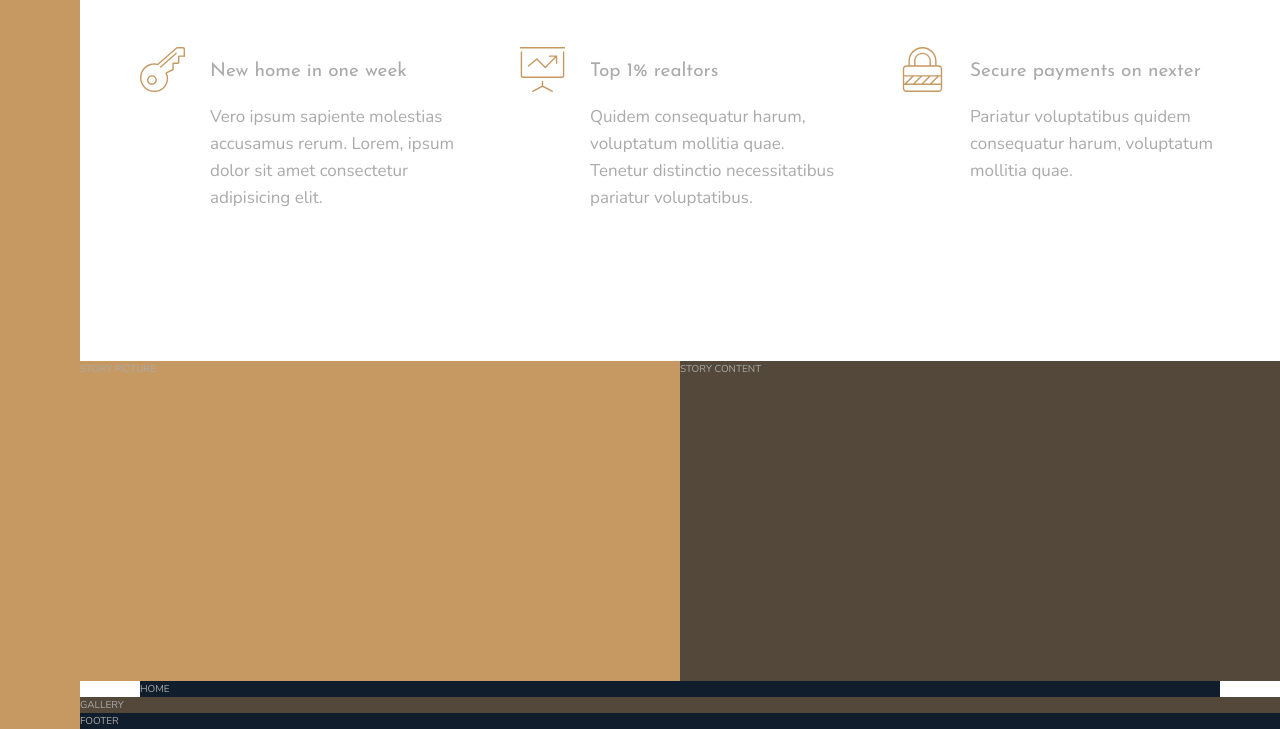
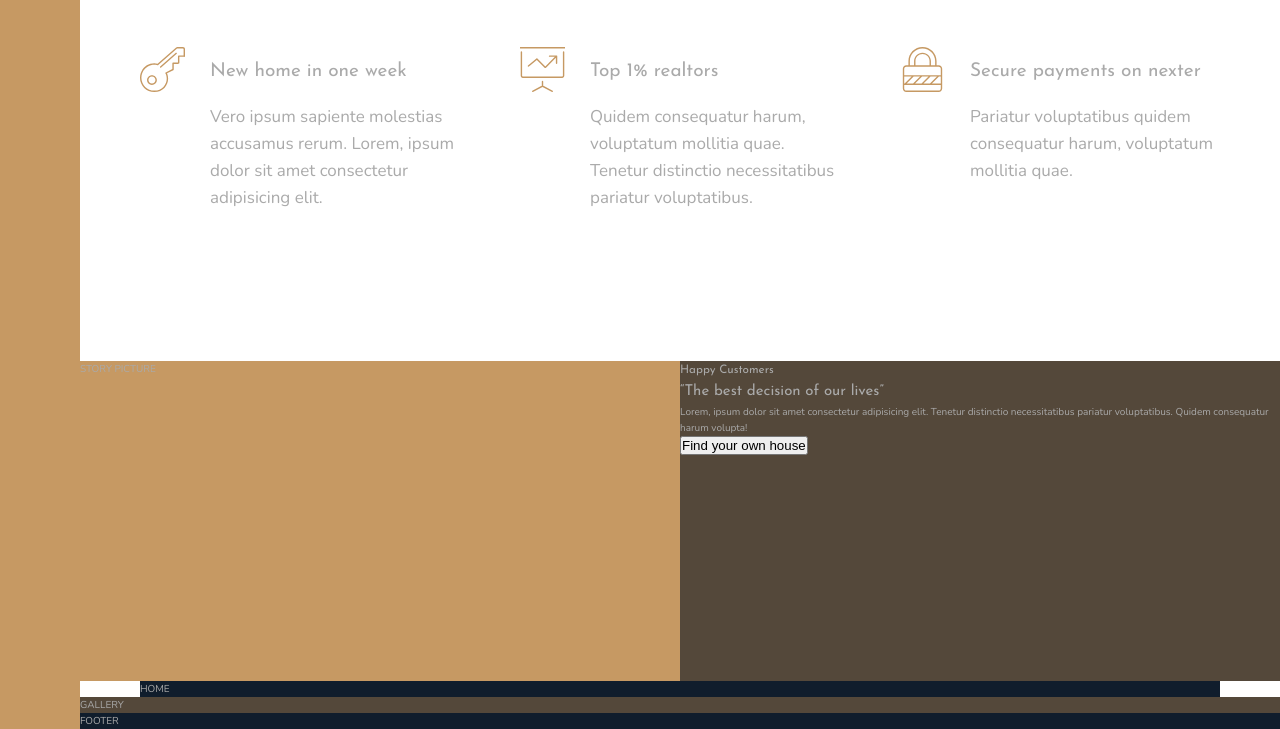
Before and after one commit to Mechack08/Nexter, a website: page index.html in a window 1280 px wide. Shown: the part 947-1676 px from the top of the page. Drawn offline with nearby package versions, Linux system fonts and the light colour scheme.

Commit message:
HTML Markup second part Story Section

```diff
--- a/index.html
+++ b/index.html
@@ -83,7 +83,18 @@
       </div>
     </section>
     <div class="story__pictures">STORY PICTURE</div>
-    <div class="story__content">STORY CONTENT</div>
+    <div class="story__content">
+      <h3 class="heading-3 mb-sm">Happy Customers</h3>
+      <h2 class="heading-2 heading-2--dark mb-md">
+        &ldquo;The best decision of our lives&rdquo;
+      </h2>
+      <p class="story__text">
+        Lorem, ipsum dolor sit amet consectetur adipisicing elit. Tenetur
+        distinctio necessitatibus pariatur voluptatibus. Quidem consequatur
+        harum volupta!
+      </p>
+      <button class="btn">Find your own house</button>
+    </div>
     <section class="homes">HOME</section>
     <section class="gallery">GALLERY</section>
     <footer class="footer">FOOTER</footer>
```
